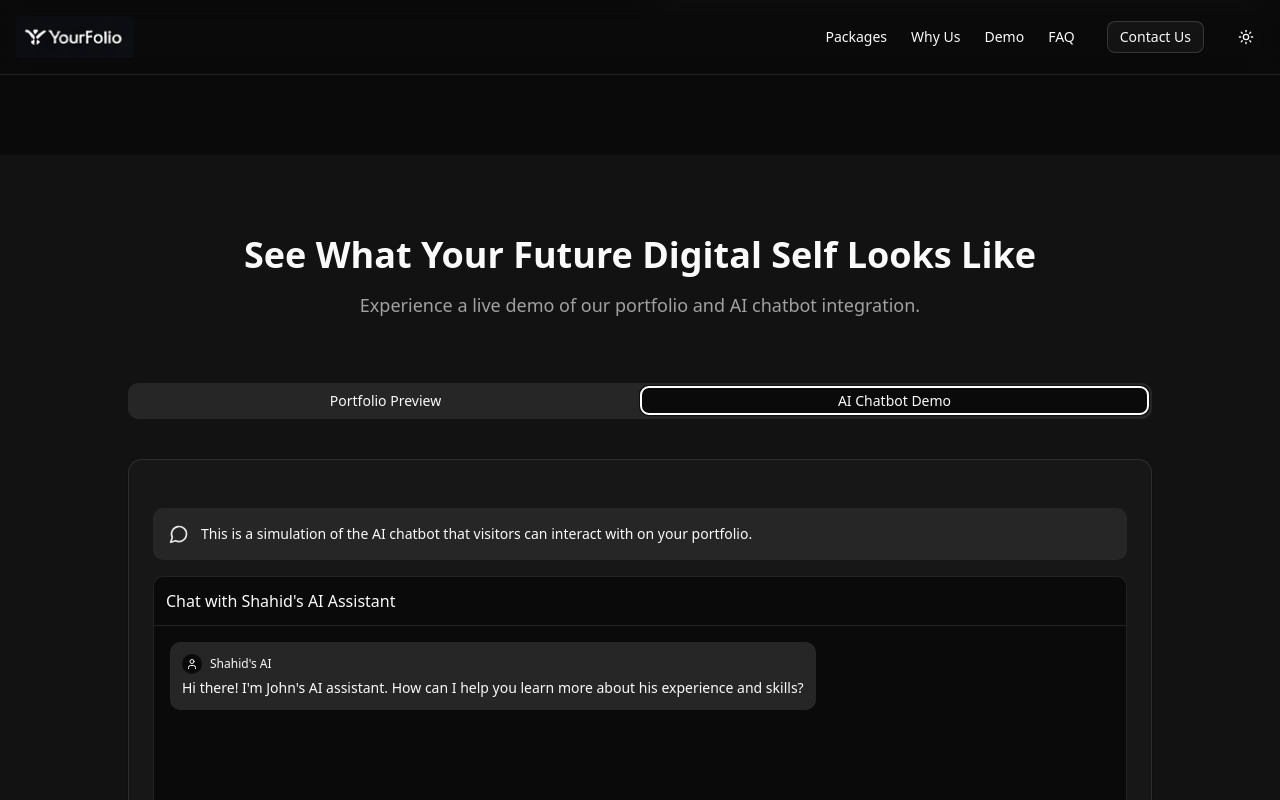
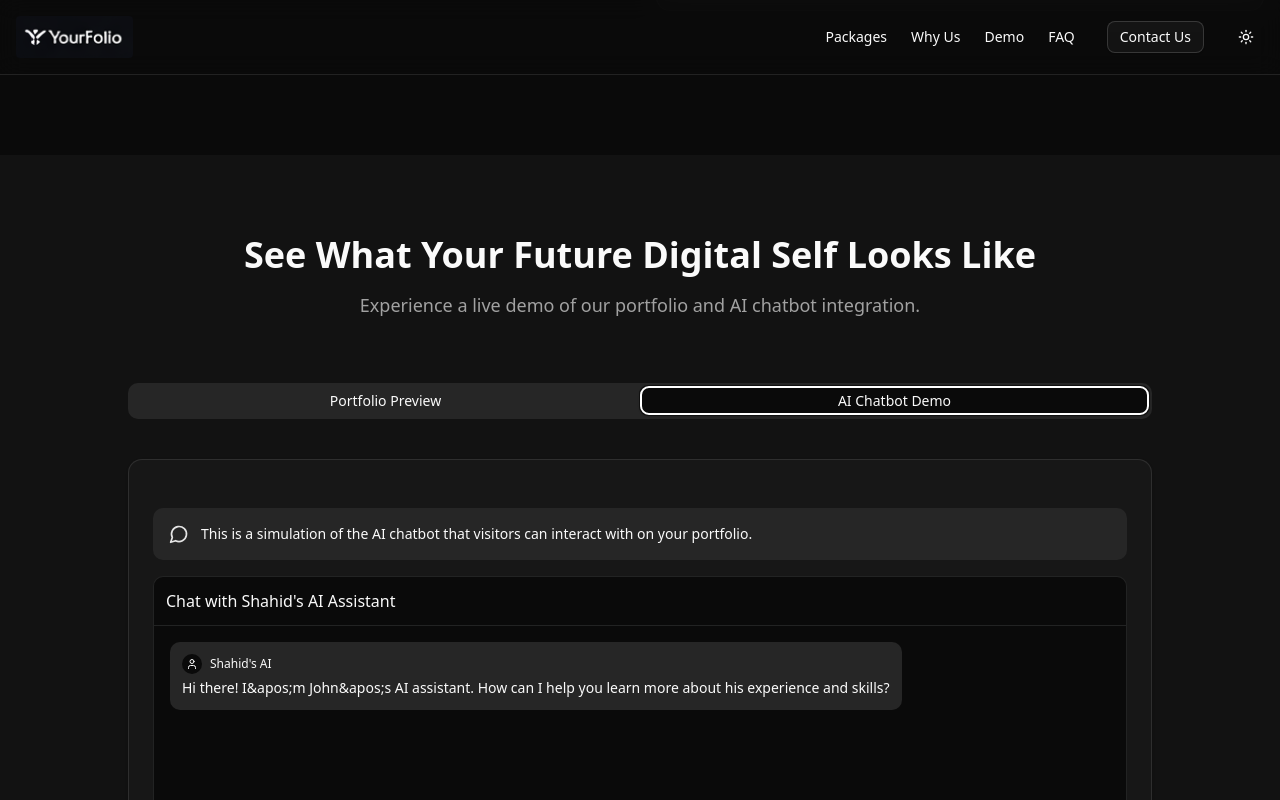
Before and after one commit to codeWithHak/yourfolio, a Next.js app: page / in a window 1280 px wide. Both pictures are taken after a click on the tab "AI Chatbot Demo". Shown: the part 2568-3368 px from the top of the page. Built offline with nearby package versions, Linux system fonts and the light colour scheme.

Commit message:
fix apostrophe errors in string

```diff
--- a/src/components/demo-section.tsx
+++ b/src/components/demo-section.tsx
@@ -12,7 +12,7 @@ export default function DemoSection() {
     {
       role: "bot",
       content:
-        "Hi there! I'm John's AI assistant. How can I help you learn more about his experience and skills?",
+        "Hi there! I&apos;m John&apos;s AI assistant. How can I help you learn more about his experience and skills?",
     },
   ]);
 
@@ -25,7 +25,7 @@ export default function DemoSection() {
     // Simulate AI response
     setTimeout(() => {
       let response =
-        "Thanks for your message! I'd be happy to tell you more about John's experience in product design and his work at Microsoft.";
+        "Thanks for your message! I&apos;d be happy to tell you more about John&apos;s experience in product design and his work at Microsoft.";
 
       if (message.toLowerCase().includes("experience")) {
         response =
@@ -160,7 +160,7 @@ export default function DemoSection() {
                           onKeyDown={(e) =>
                             e.key === "Enter" && handleSendMessage()
                           }
-                          placeholder="Ask about Shahid's experience, projects, or contact info..."
+                          placeholder="Ask about Shahid&apos;s experience, projects, or contact info..."
                           className="flex-grow bg-muted rounded-md px-3 py-2 text-sm focus:outline-none focus:ring-2 focus:ring-primary"
                         />
                         <Button size="icon" onClick={handleSendMessage}>
--- a/src/components/final-cta.tsx
+++ b/src/components/final-cta.tsx
@@ -28,7 +28,7 @@ export default function FinalCta() {
           viewport={{ once: true }}
           transition={{ duration: 0.6 }}
         >
-          <h2 className="text-3xl md:text-4xl font-bold mb-6">Let's Get You Noticed.</h2>
+          <h2 className="text-3xl md:text-4xl font-bold mb-6">Let&apos;s Get You Noticed.</h2>
           <p className="text-lg text-muted-foreground mb-8 max-w-2xl mx-auto">
             Take the first step toward elevating your professional presence and standing out in the corporate world.
           </p>
```
